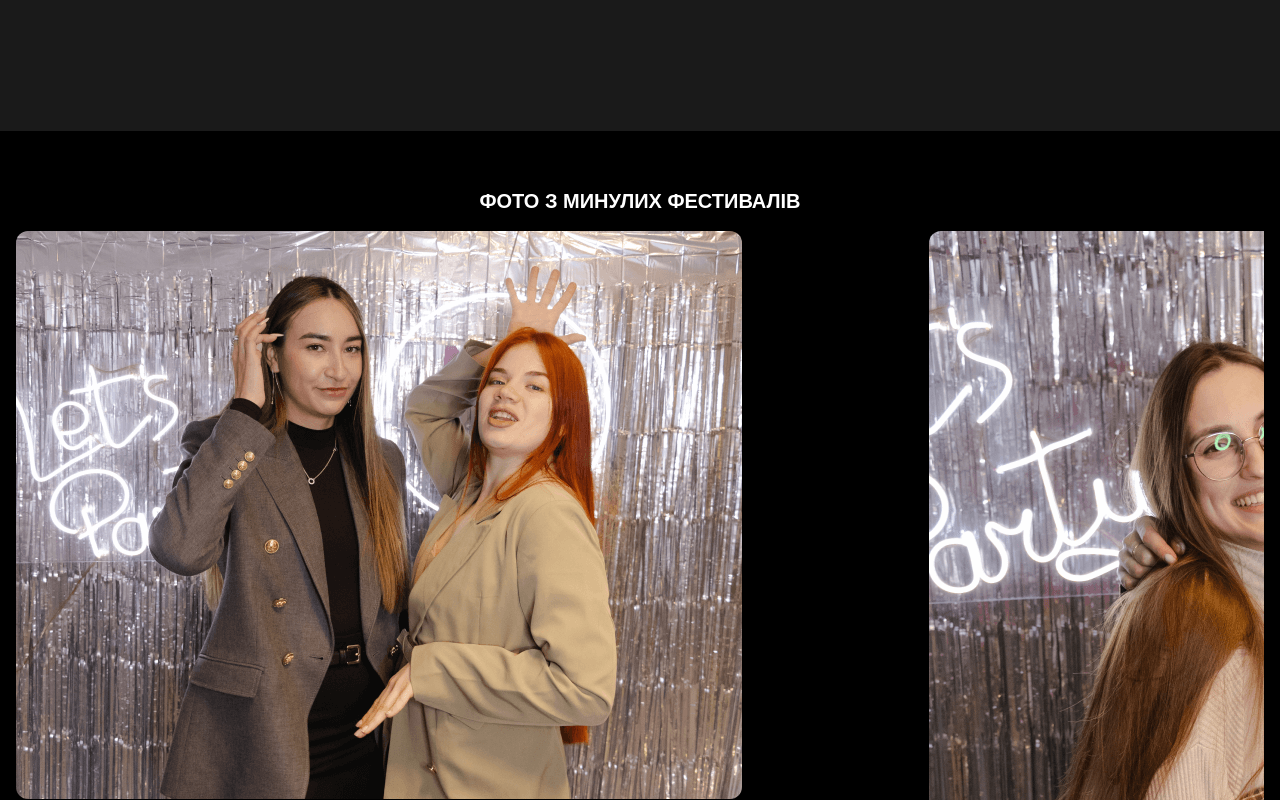
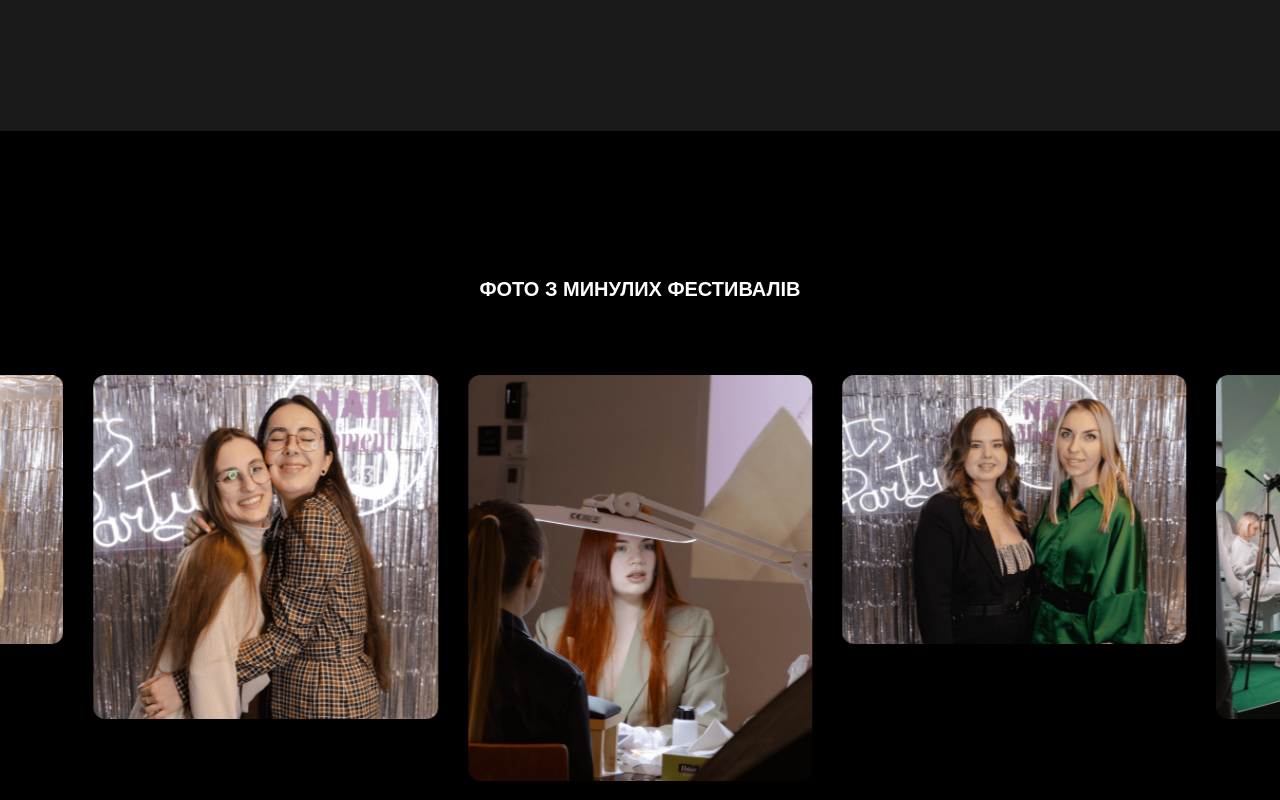
Before and after one commit to serhiihaniuk/nailmoment_next, a Next.js app: page / in a window 1280 px wide. Shown: the part 5480-6280 px from the top of the page. Built offline with nearby package versions, Linux system fonts and the light colour scheme; a web font is replaced by a local one.

Commit message:
finish with previous festivals section for desktop

```diff
--- a/src/app/page.tsx
+++ b/src/app/page.tsx
@@ -363,12 +363,19 @@ export default function Home() {
         </div>
       </section>
 
-      <section className="px-4 py-14 flex flex-col gap-4 justify-start">
-        <SectionTitle className="w-full px-4">Фото з минулих фестивалів</SectionTitle>
+      <section className="px-4 py-14 flex flex-col gap-4 justify-start lg:px-0 lg:pt-36 lg:pb-5">
+        <SectionTitle className="w-full px-4 lg:mb-14">Фото з минулих фестивалів</SectionTitle>
         <Swiper
           spaceBetween={30}
           grabCursor={true}
           slidesPerView={1.4}
+          breakpoints={{
+            1024: {
+              slidesPerView: 3.5,
+              centeredSlides: true,
+              initialSlide: 2
+            }
+          }}
           className="w-full"
         >
           <SwiperSlide>
```
